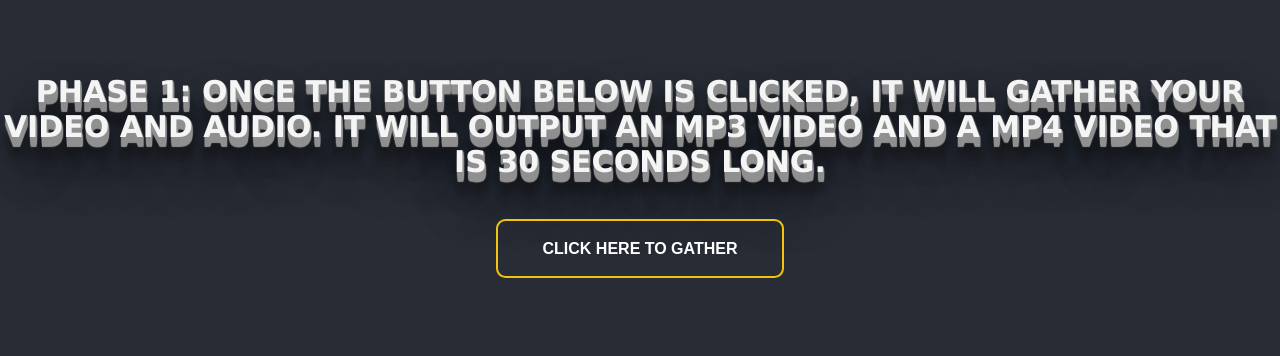
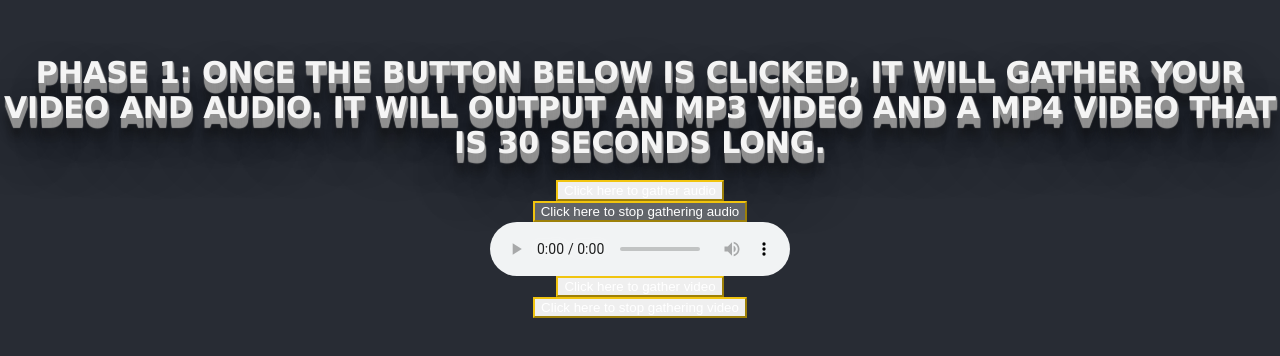
Before and after one commit to NatC02/weekEightAudiandVideoNPM, a React (Create React App) app: page / in a window 1280 px wide. Shown: the part 224-580 px from the top of the page. Built offline with nearby package versions, Linux system fonts and the light colour scheme; what mic-recorder-to-mp3 would draw is missing.

Commit message:
Created an instance to automatically play the audio once button stop is clicked, adding function to play video as well

```diff
--- a/src/App.js
+++ b/src/App.js
@@ -2,36 +2,20 @@ import "./App.scss";
 import MicRecorder from "mic-recorder-to-mp3";
 import React from "react";
 
-function App(props) {
-  return (
-    <div className="App">
-      <header className="App-header">
-        <h1 className="text">
-          {" "}
-          Phase 1: Once the button below is clicked, it will gather your video
-          and audio. It will output an mp3 video and a mp4 video that is 30
-          seconds long.
-        </h1>
-        <button className="btn customButton">Click here to gather</button>
-      </header>
-    </div>
-  );
-}
-
 const Mp3Recorder = new MicRecorder({ bitRate: 128 });
 
-class recordAudio extends React.Component {
+class App extends React.Component {
   constructor(props) {
     super(props);
     this.state = {
       isRecording: false,
       blobURL: "",
-      isBLocked: false,
+      isBlocked: false,
     };
   }
 
   start = () => {
-    if (this.state.isBLocked) {
+    if (this.state.isBlocked) {
       console.log("Permission Denied");
     } else {
       Mp3Recorder.start()
@@ -43,15 +27,84 @@ class recordAudio extends React.Component {
   };
 
   stop = () => {
-    Mp3Recorder.stop().getMp3()
-    .then(([buffer, blob]) =>  {
-      const blobURL = URL.createObjectURL(blob)
-      this.state({blobURL, isRecording: false});
-    }).catch((e) => console.log(e));
+    Mp3Recorder.stop()
+      .getMp3()
+      .then(([buffer, blob]) => {
+        //This will gather the audio and immediately play it once it is stopped
+
+        const file = new File(buffer, "me-at-thevoice.mp3", {
+          type: blob.type,
+          lastModified: Date.now(),
+        });
+
+        const player = new Audio(URL.createObjectURL(file));
+        player.play();
+
+        const blobURL = URL.createObjectURL(blob);
+        this.setState({ blobURL, isRecording: false });
+      })
+      .catch((e) => console.log(e));
   };
 
+  componentDidMount() {
+    navigator.getUserMedia(
+      { audio: true },
+      () => {
+        console.log("Permission Granted");
+        this.setState({ isBlocked: false });
+      },
+      () => {
+        console.log("Permission Denied");
+        this.setState({ isBlocked: true });
+      }
+    );
+  }
 
+  render() {
+    return (
+      <div className="App">
+        <header className="App-header">
+          <h1 className="text">
+            {" "}
+            Phase 1: Once the button below is clicked, it will gather your video
+            and audio. It will output an mp3 video and a mp4 video that is 30
+            seconds long.
+          </h1>
+          <button
+            className="btnAudioVideo customButton"
+            onClick={this.start}
+            disabled={this.state.isRecording}
+          >
+            Click here to gather audio
+          </button>
+          <button
+            className="btnAudioVideo customButton"
+            onClick={this.stop}
+            disabled={!this.state.isRecording}
+          >
+            Click here to stop gathering audio
+          </button>
 
+          <audio src={this.state.blobURL} controls="controls" />
+
+          <button
+            className="btnAudioVideo customButton"
+            onClick={this.start}
+            disabled={this.state.isRecording}
+          >
+            Click here to gather video
+          </button>
+          <button
+            className="btnAudioVideo customButton"
+            onClick={this.start}
+            disabled={this.state.isRecording}
+          >
+            Click here to stop gathering video
+          </button>
+        </header>
+      </div>
+    );
+  }
 }
 
 export default App;
```
